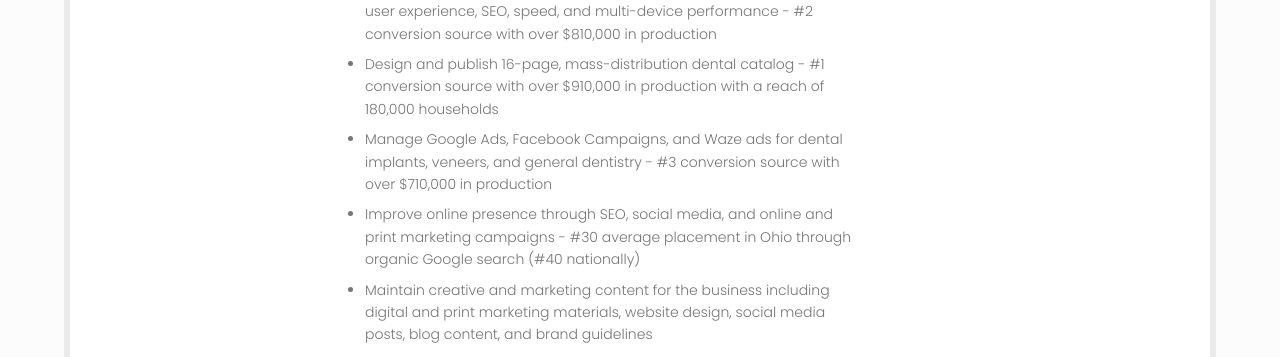
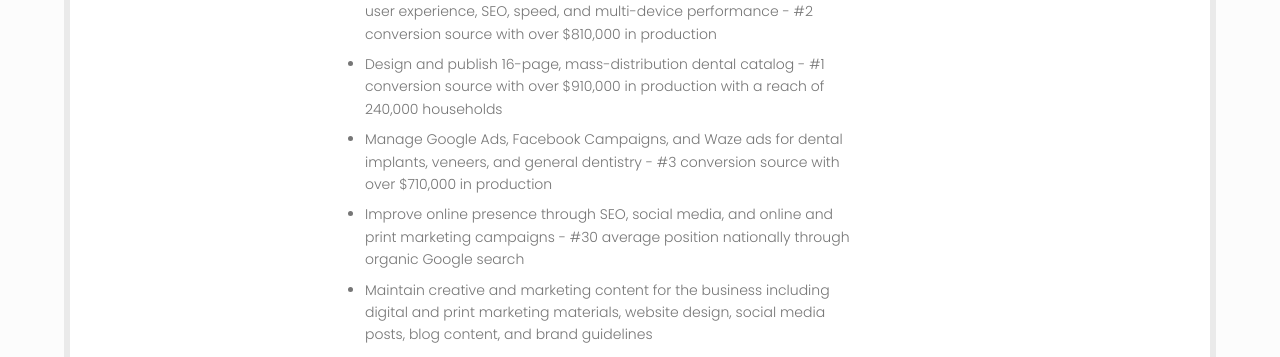
Before and after one commit to Kaedurr/portfolio, a Jekyll site: the page built from resume.html, in a window 1280 px wide and 900 px high, scrolled down 2087 px. Shown: the part 206-563 px from the top of the window. Built offline with Jekyll 4.4.1, drawn with Linux system fonts in a browser that asks for light colours; some web fonts are replaced.

Commit message:
update resume page 3
Continued updating resume to clarify roles and responsibilities.

```diff
--- a/resume.html
+++ b/resume.html
@@ -151,9 +151,9 @@
 				     		<ul class="resume-list">
 				     		<li>Establish brand guidelines and complete rebrand including new logo, color palette, typography, client profiles, marketing materials, forms, letterheads, and business cards
 				     		<li>Recreate, repair, design, and manage Wordpress website for better user experience, SEO, speed, and multi-device performance - #2 conversion source with over $810,000 in production</li>
-				     		<li>Design and publish 16-page, mass-distribution dental catalog - #1 conversion source with over $910,000 in production with a reach of 180,000 households</li>
+				     		<li>Design and publish 16-page, mass-distribution dental catalog - #1 conversion source with over $910,000 in production with a reach of 240,000 households</li>
 				     		<li>Manage Google Ads, Facebook Campaigns, and Waze ads for dental implants, veneers, and general dentistry - #3 conversion source with over $710,000 in production</li>
-				     		<li>Improve online presence through SEO, social media, and online and print marketing campaigns - #30 average placement in Ohio through organic Google search (#40 nationally)</li>
+				     		<li>Improve online presence through SEO, social media, and online and print marketing campaigns - #30 average position nationally through organic Google search</li>
 				     		<li>Maintain creative and marketing content for the business including digital and print marketing materials, website design, social media posts, blog content, and brand guidelines</li>
 				     		<li>Coordinate and participate as second-shooter for client photo and video shoots on-location with Lead Multimedia Specialist</li>
 				     		<li>Design and fabricate dental appliances through 3D modeling software and 3D print programs, and print materials in-house using various 3D printers</li>
```
